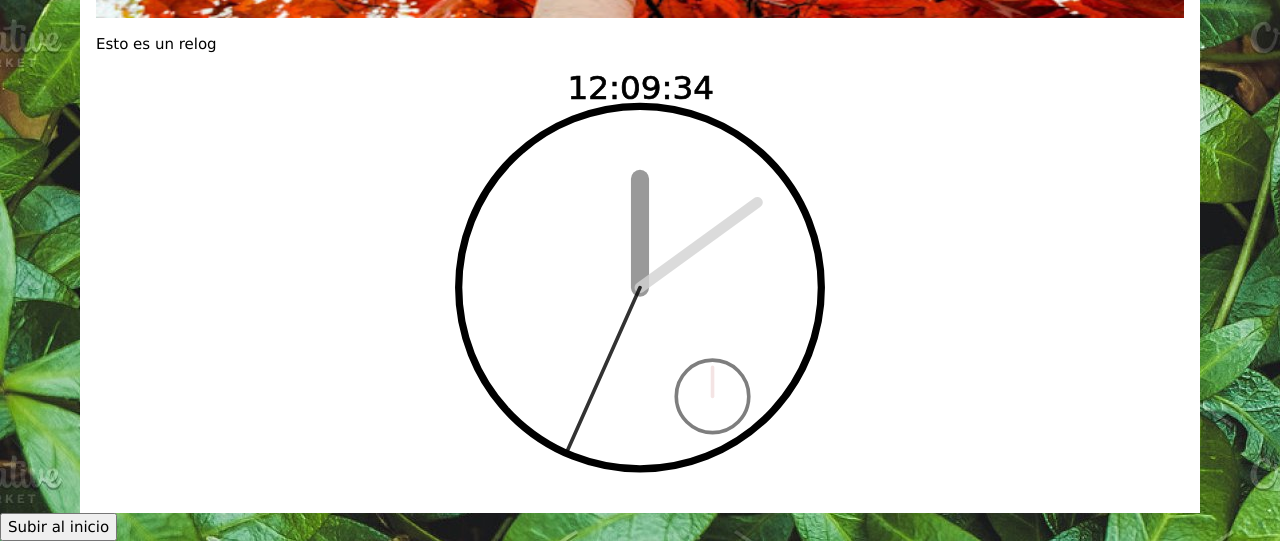
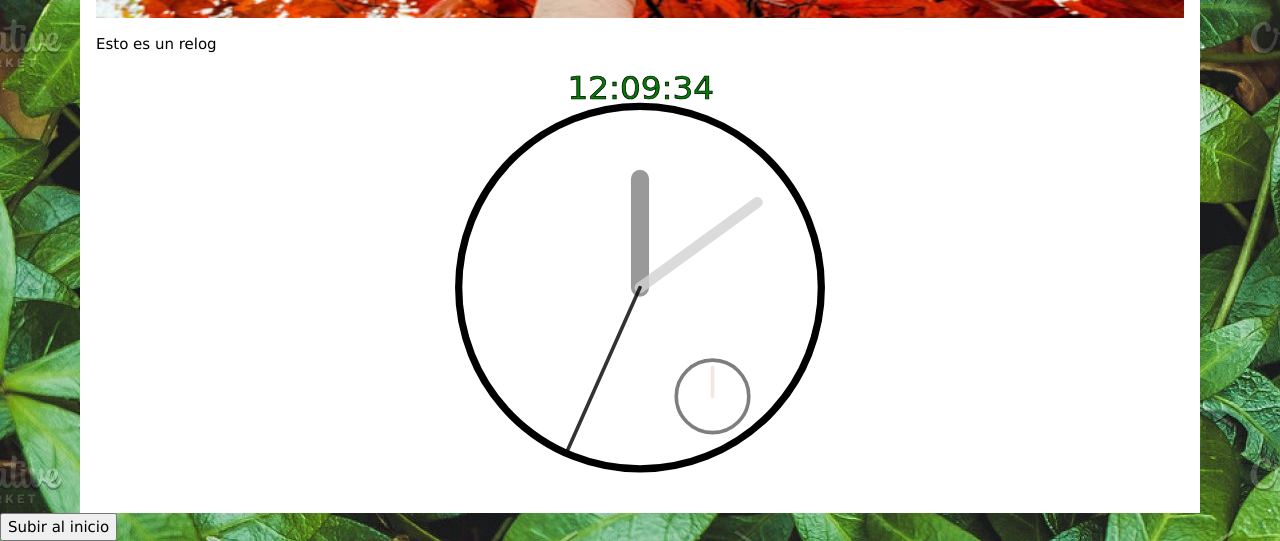
Before and after one commit to JosoByte/jquery-plainJavascript, a plain HTML site: page reloj.html in a window 1280 px wide. Shown: the part 610-1151 px from the top of the page. Drawn offline with nearby package versions, Linux system fonts and the light colour scheme.

Commit message:
Update reloj.html

```diff
--- a/reloj.html
+++ b/reloj.html
@@ -43,7 +43,7 @@
                 <svg id="vector" viewBox="-50 10 300 120">
                     <circle id="myCircle" cx="100" cy="70" r="50"
                     fill="white" stroke="black" stroke-width="2"/>
-                    <text id="tex" x="80" y="18" fill="black"/>
+                    <text id="tex" x="80" y="18" fill="green"/>
                     <line id="hor" x1="100" y1="70" x2="110" y2="80"style="stroke:gray;stroke-width:5;stroke-linecap:round;opacity:0.8"/>
                     <line id="min" x1="100" y1="70" x2="80" y2="40"style="stroke:lightgray;stroke-width:3;stroke-linecap:round;opacity:0.8"/>
                     <line id="seg" x1="100" y1="70" x2="115" y2="45" style="stroke:black;stroke-width:1;stroke-linecap:round;opacity:0.8"/>
```
